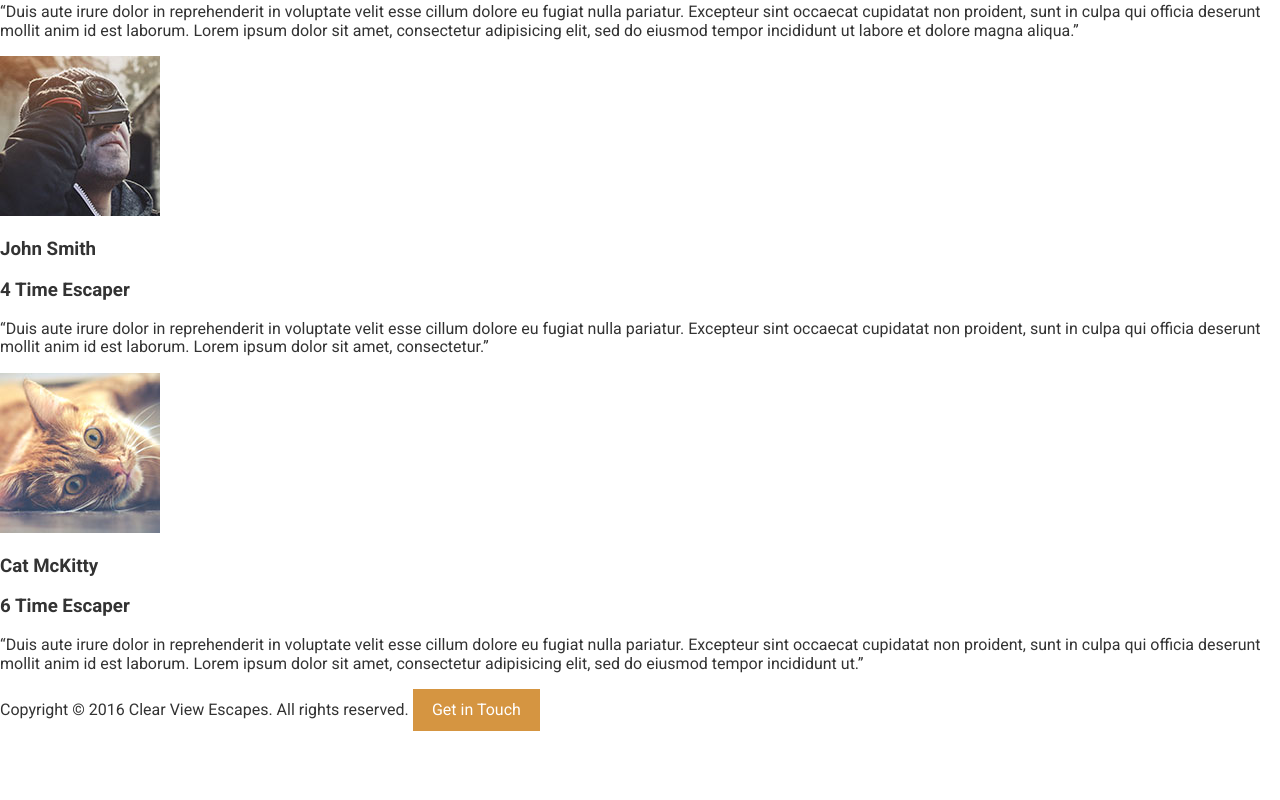
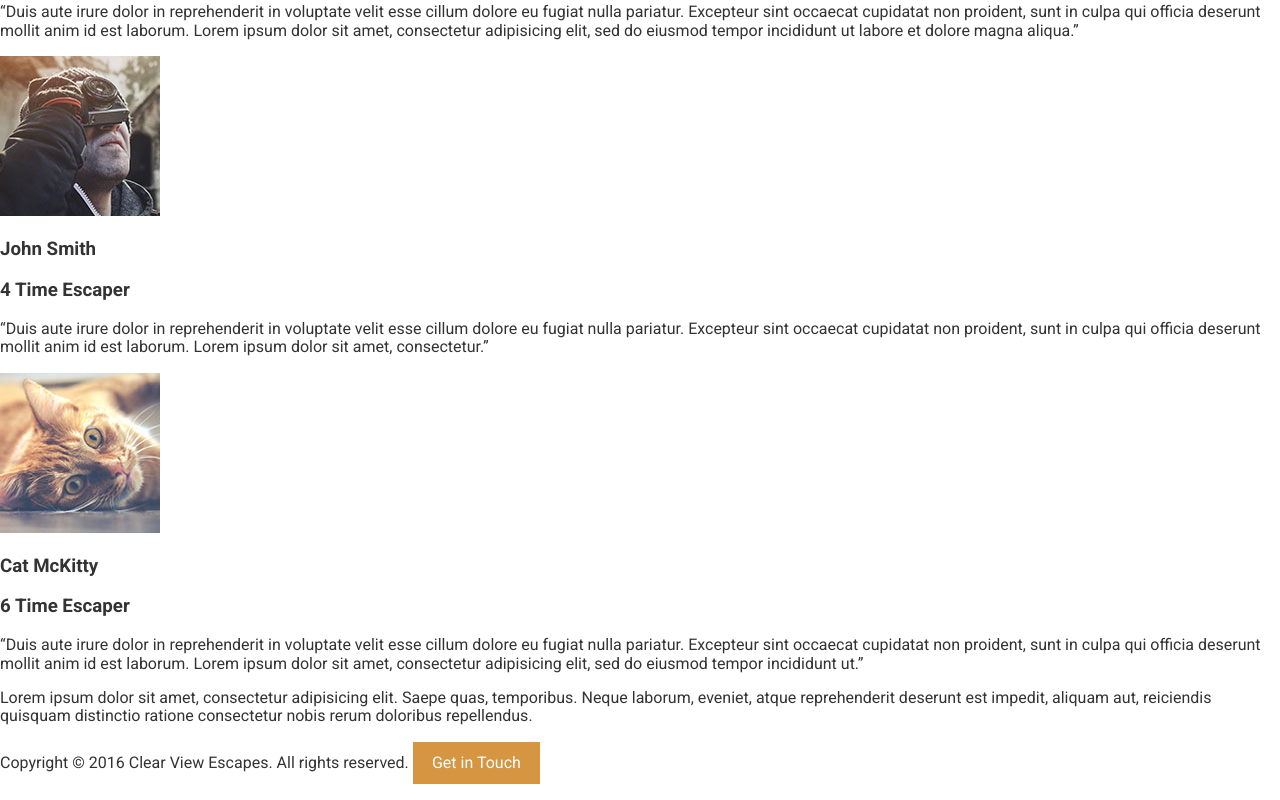
Before and after one commit to amitk2016/mighty-travel, a website: page app/index.html in a window 1280 px wide. Shown: the part 3599-4399 px from the top of the page. Before the commit the page ends 4346 px from the top, so only its background shows below. Drawn offline with Linux system fonts and the light colour scheme.

Commit message:
just a test

```diff
--- a/app/index.html
+++ b/app/index.html
@@ -121,6 +121,8 @@
     <p>&ldquo;Duis aute irure dolor in reprehenderit in voluptate velit esse cillum dolore eu fugiat nulla pariatur. Excepteur sint occaecat cupidatat non proident, sunt in culpa qui officia deserunt mollit anim id est laborum. Lorem ipsum dolor sit amet, consectetur adipisicing elit, sed do eiusmod tempor incididunt ut.&rdquo;</p>
   </div>
 
+  <p>Lorem ipsum dolor sit amet, consectetur adipisicing elit. Saepe quas, temporibus. Neque laborum, eveniet, atque reprehenderit deserunt est impedit, aliquam aut, reiciendis quisquam distinctio ratione consectetur nobis rerum doloribus repellendus.</p>
+
 
   <footer>
     <p>Copyright &copy; 2016 Clear View Escapes. All rights reserved. <a href="#" class="btn btn--orange">Get in Touch</a></p>
```
